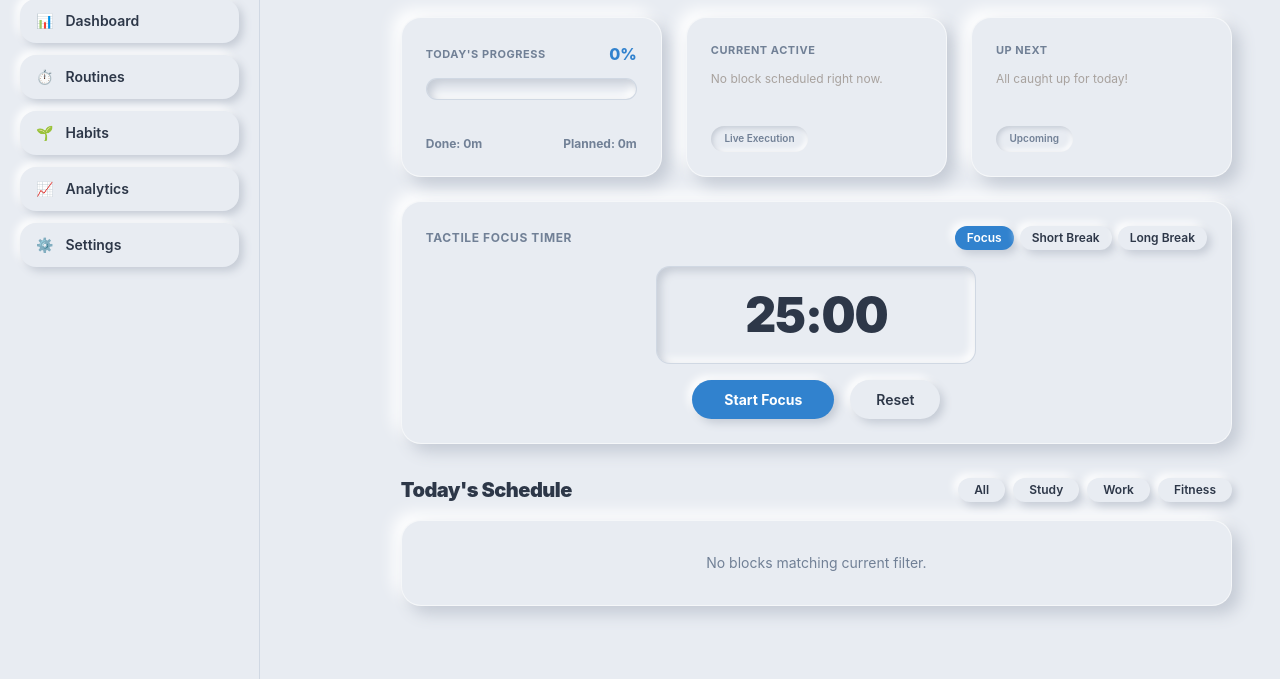
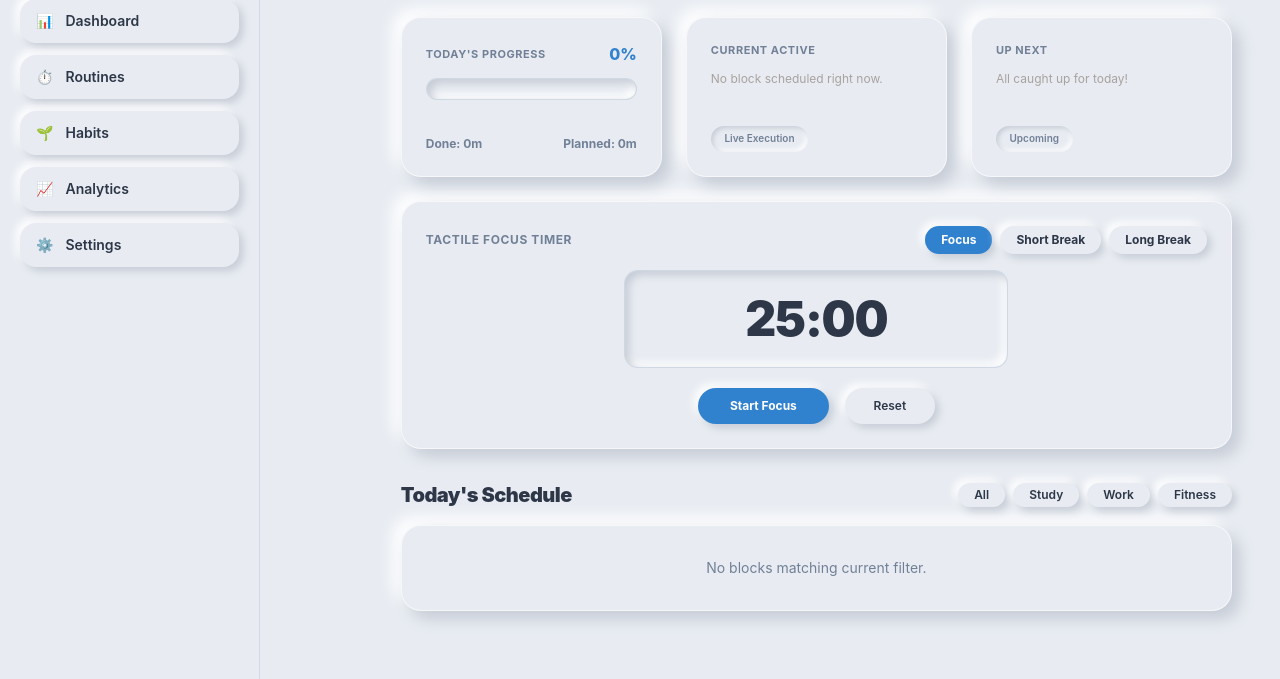
Before and after one commit to farazalisayyed2728/Focus-flow-app, a Django app: page /today/ in a window 1280 px wide. Shown: the part 182-861 px from the top of the page. Run offline with Django 5.2, Linux system fonts and the light colour scheme; the visitor is signed in with stand-in values (Sample User, id 1); data that the repository does not hold is empty; parts of the project's set-up code (start-up, migrations or seed data) failed here and were passed over; some libraries are stand-ins or nearby versions.

Commit message:
promodoro

```diff
--- a/templates/components/pomodoro.html
+++ b/templates/components/pomodoro.html
@@ -1,40 +1,20 @@
-<div class="card space-y-4 overflow-hidden" x-data="pomodoro">
-    <!-- Header: Stacks neatly on mobile, row on desktop -->
-    <div class="flex flex-col sm:flex-row sm:items-center justify-between gap-3 text-center sm:text-left">
-        <span class="text-xs font-bold uppercase tracking-wider" style="color: var(--text-muted);">
-            Tactile Focus Timer
-        </span>
-
-        <div class="flex items-center justify-center gap-1.5 flex-wrap">
-            <button type="button" @click="setMode('focus')" :class="currentMode === 'focus' ? 'btn-primary' : 'btn-secondary'" class="btn text-xs py-1 px-3">
-                Focus
-            </button>
-            <button type="button" @click="setMode('short')" :class="currentMode === 'short' ? 'btn-primary' : 'btn-secondary'" class="btn text-xs py-1 px-3">
-                Short Break
-            </button>
-            <button type="button" @click="setMode('long')" :class="currentMode === 'long' ? 'btn-primary' : 'btn-secondary'" class="btn text-xs py-1 px-3">
-                Long Break
-            </button>
+<div class="card space-y-4" x-data="pomodoro">
+    <div class="flex items-center justify-between">
+        <span class="text-xs font-bold uppercase tracking-wider" style="color: var(--text-muted);">Tactile Focus Timer</span>
+        <div class="flex gap-2">
+            <button type="button" @click="setMode('focus')" :class="currentMode === 'focus' ? 'btn-primary' : 'btn-secondary'" class="btn text-xs py-1.5 px-4 font-bold">Focus</button>
+            <button type="button" @click="setMode('short')" :class="currentMode === 'short' ? 'btn-primary' : 'btn-secondary'" class="btn text-xs py-1.5 px-4 font-bold">Short Break</button>
+            <button type="button" @click="setMode('long')" :class="currentMode === 'long' ? 'btn-primary' : 'btn-secondary'" class="btn text-xs py-1.5 px-4 font-bold">Long Break</button>
         </div>
     </div>
 
-    <!-- Recessed Clock Display Wells -->
-    <div class="neu-sunken text-center py-5 sm:py-6 max-w-xs mx-auto w-full">
-        <div class="text-4xl sm:text-5xl font-black tracking-tight" style="color: var(--text);" x-text="formatTime()">25:00</div>
+    <!-- Recessed Clock Well -->
+    <div class="neu-sunken text-center py-6 max-w-sm mx-auto w-full">
+        <div class="text-5xl font-black tracking-tight" style="color: var(--text);" x-text="formatTime()">25:00</div>
     </div>
 
-    <!-- Action Buttons with guaranteed touch width -->
-    <div class="flex justify-center items-center gap-4">
-        <button type="button"
-                @click="toggle()"
-                class="btn btn-primary min-w-[130px] px-6 sm:px-8 text-xs sm:text-sm font-bold flex items-center justify-center">
-            <span x-text="isRunning ? 'Pause' : 'Start Focus'">Start Focus</span>
-        </button>
-
-        <button type="button"
-                @click="reset()"
-                class="btn btn-secondary min-w-[90px] px-5 sm:px-6 text-xs sm:text-sm font-semibold">
-            Reset
-        </button>
+    <div class="flex justify-center items-center gap-4 pt-1">
+        <button type="button" @click="toggle()" class="btn btn-primary min-w-[130px] px-8 py-2.5 text-xs font-bold" x-text="isRunning ? 'Pause' : 'Start Focus'">Start Focus</button>
+        <button type="button" @click="reset()" class="btn btn-secondary min-w-[90px] px-6 py-2.5 text-xs font-semibold">Reset</button>
     </div>
 </div>
```
